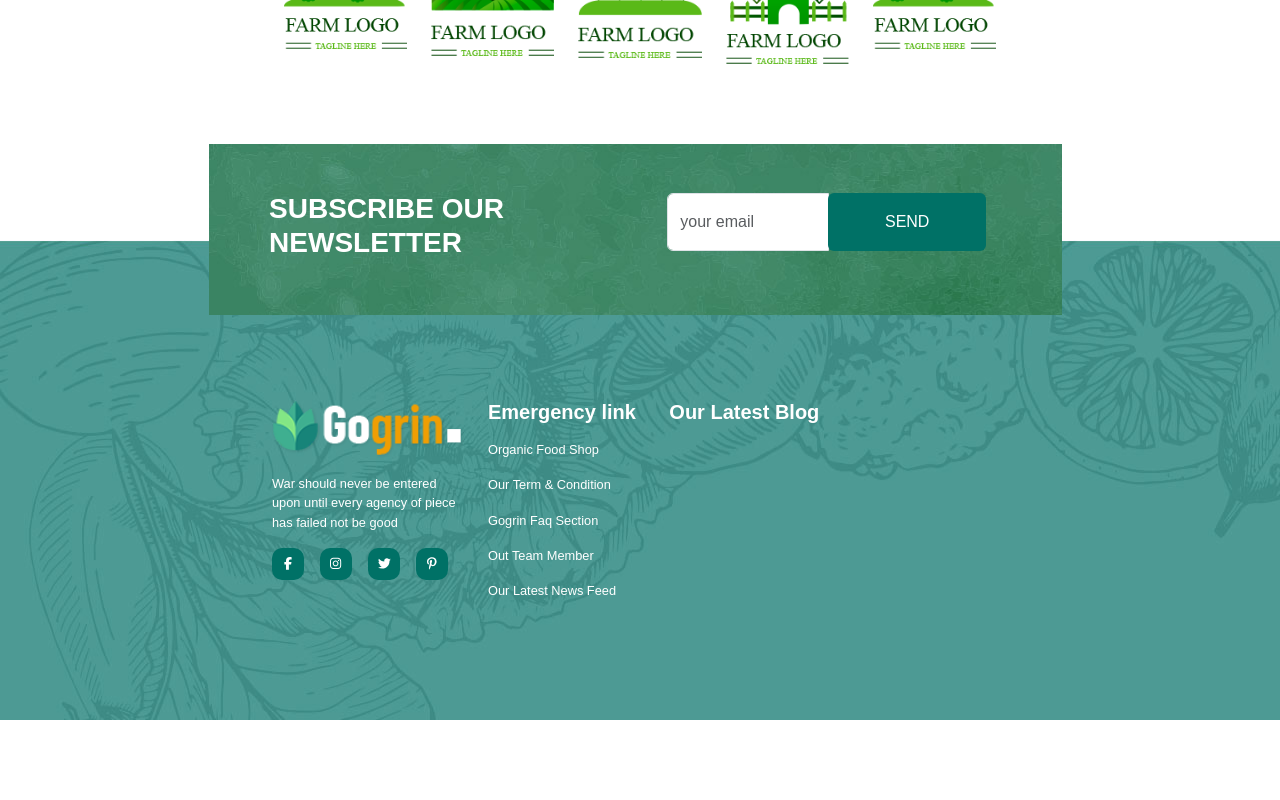
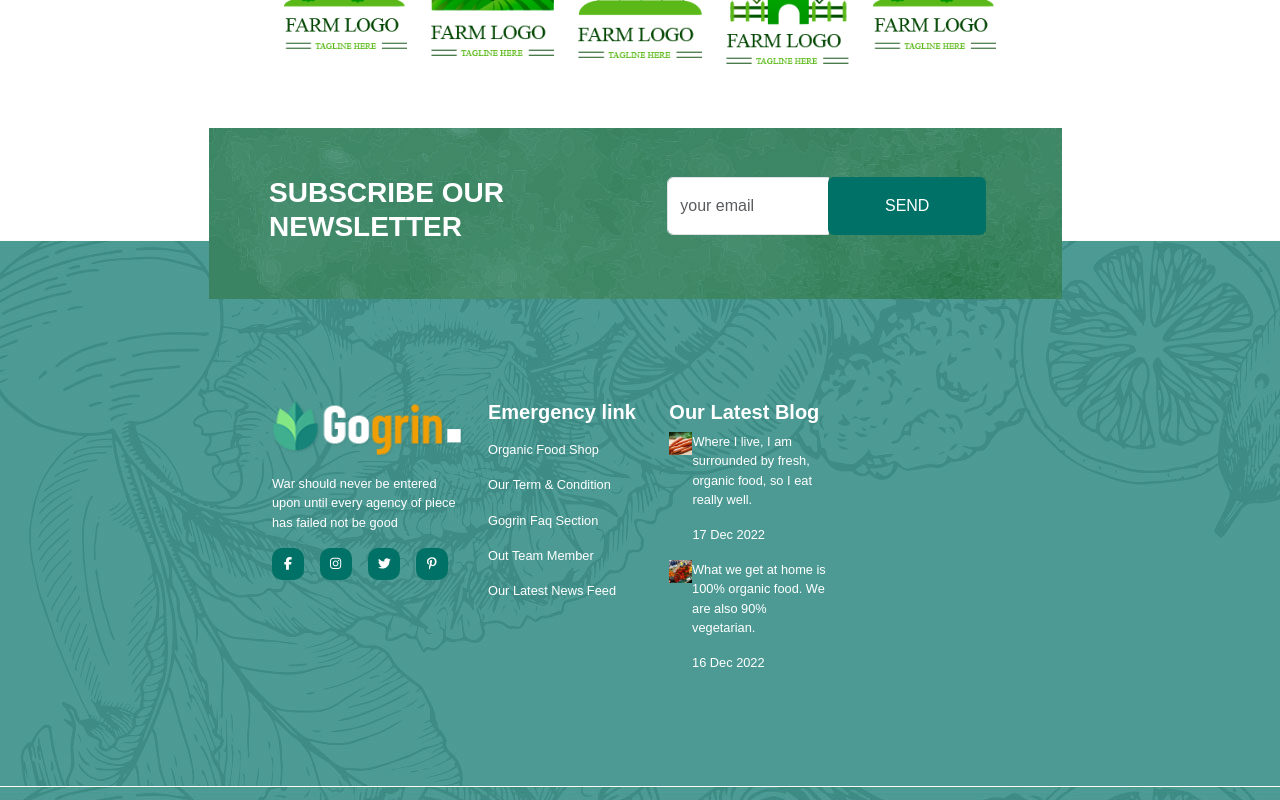
Before and after one commit to Flopiras/proj-html-vuejs, a Vue app: page / in a window 1280 px wide. Shown: the part 5281-6081 px from the top of the page. Before the commit the page ends 6001 px from the top, so only its background shows below. Built offline with nearby package versions, Linux system fonts and the light colour scheme.

Commit message:
add blog

```diff
--- a/src/components/footer/FooterTop.vue
+++ b/src/components/footer/FooterTop.vue
@@ -55,11 +55,24 @@ export default {
                     </ul>
                 </div>
                 <!-- blog -->
-                <div class="col">
+                <div class="col ">
                     <h5 class="fw-bold">Our Latest Blog</h5>
 
-                    <ul>
-                        <li></li>
+                    <ul class="blog">
+                        <li class="d-flex">
+                            <BaseCard :pic="news[0].littlePic" />
+                            <div>
+                                <p>{{ news[0].text }}</p>
+                                <p>{{ news[0].date }}</p>
+                            </div>
+                        </li>
+                        <li class="d-flex">
+                            <BaseCard :pic="news[1].littlePic" />
+                            <div>
+                                <p>{{ news[1].text }}</p>
+                                <p>{{ news[1].date }}</p>
+                            </div>
+                        </li>
                     </ul>
 
                 </div>
```
